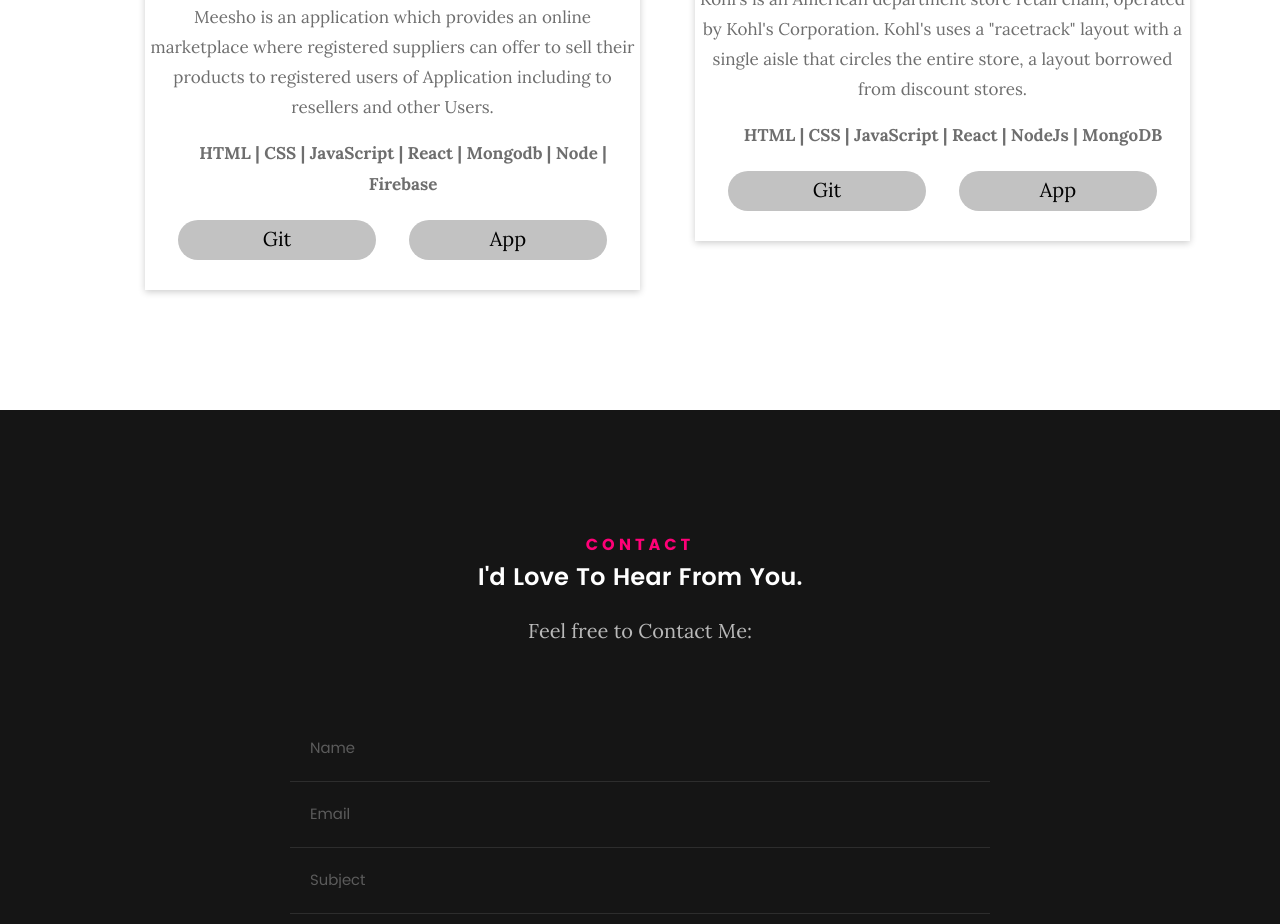
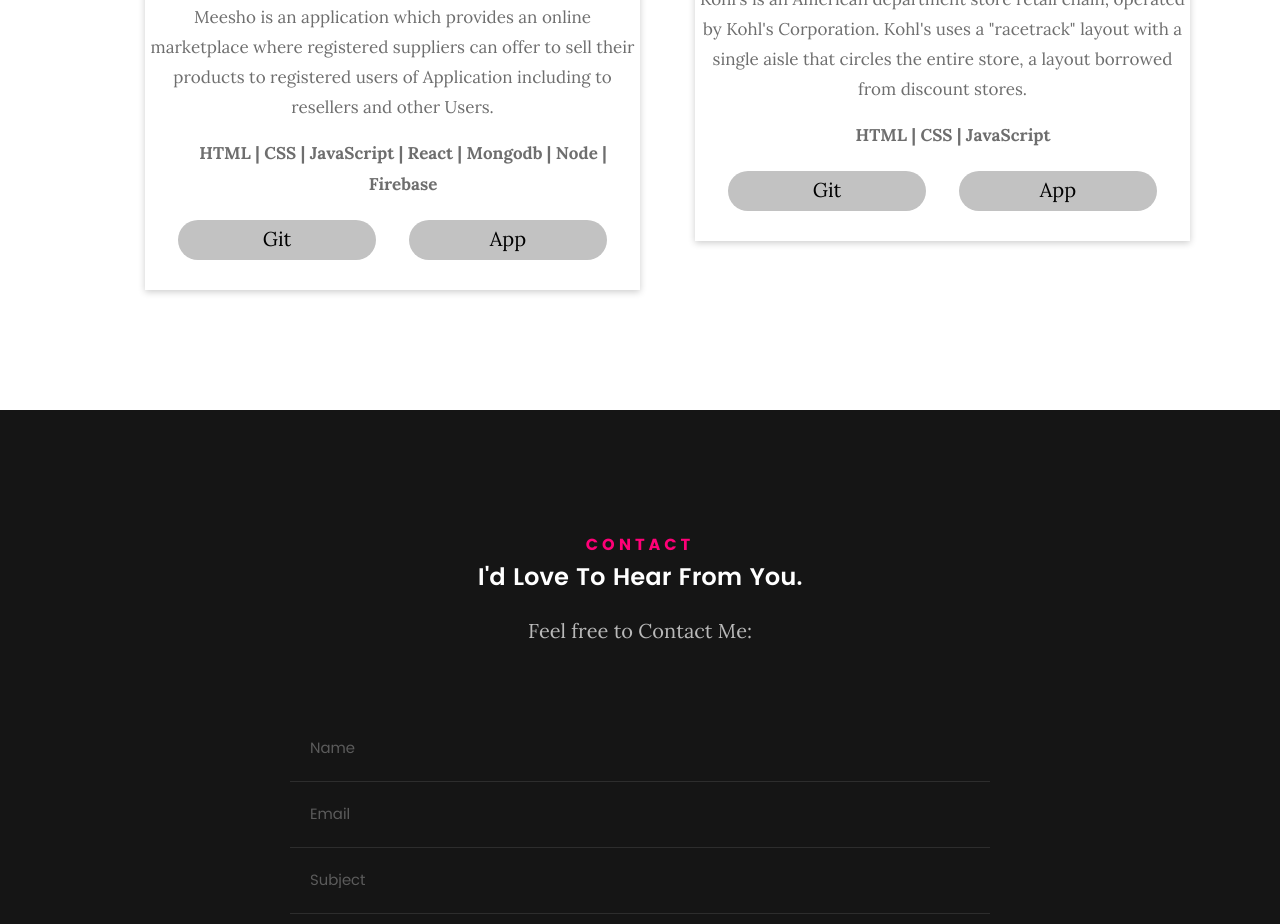
Before and after one commit to akashsingh1121/myportfolio, a plain HTML site: page index.html in a window 1280 px wide. Shown: the part 2878-3802 px from the top of the page. Drawn offline with Linux system fonts and the light colour scheme; files whose address does not match are found by name.

Commit message:
Update index.html

```diff
--- a/index.html
+++ b/index.html
@@ -269,7 +269,7 @@
 
 							<ul class="techStack">
 								<li>
-									<strong>HTML | CSS | JavaScript | React | NodeJs | MongoDB </strong>
+									<strong>HTML | CSS | JavaScript </strong>
 								</li>
 							</ul>
 							<div class="live">
@@ -285,7 +285,7 @@
 					<!-- <div class="bgrid folio-item adding-shadow">
 						<div class="item-wrap" style="text-align: center;">
 							<img class="p-img" src="images/portfolio/modals/EaseMyTrip.png"
-								alt="Medikal Mobile Application">
+								alt="Application">
 						</div> -->
 						<!-- <div class="newProject">
 							<h3 class="">EaseMyTrip Web App Clone</h3>
@@ -296,7 +296,7 @@
 
 							<ul class="techStack">
 								<li>
-									<strong>HTML | CSS | JavaScript | Express | MongoDB </strong>
+									<strong>HTML | CSS | JavaScript </strong>
 								</li>
 							</ul>
 							<div class="live">
```
